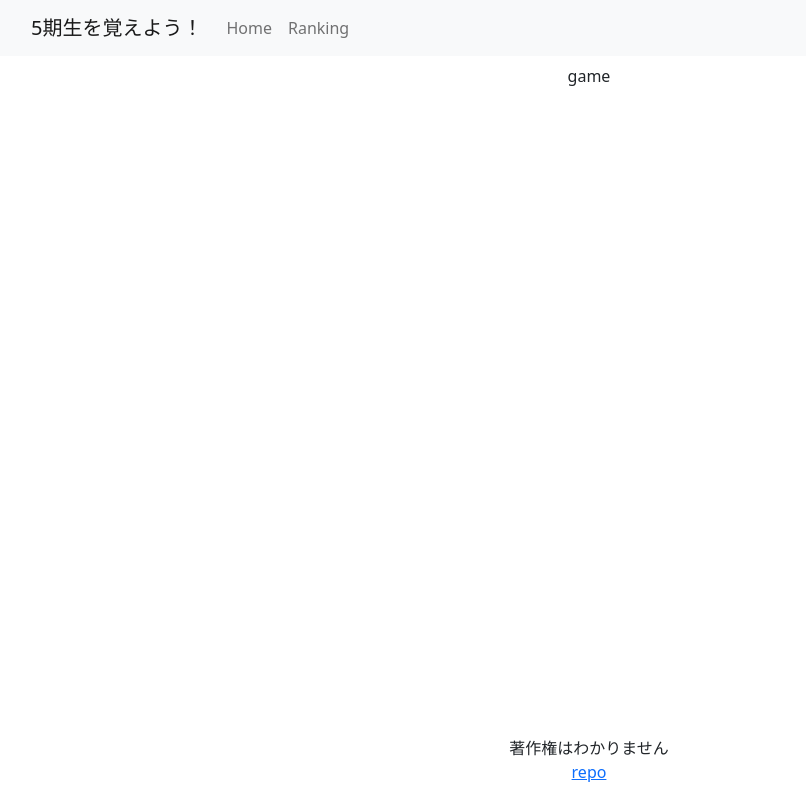
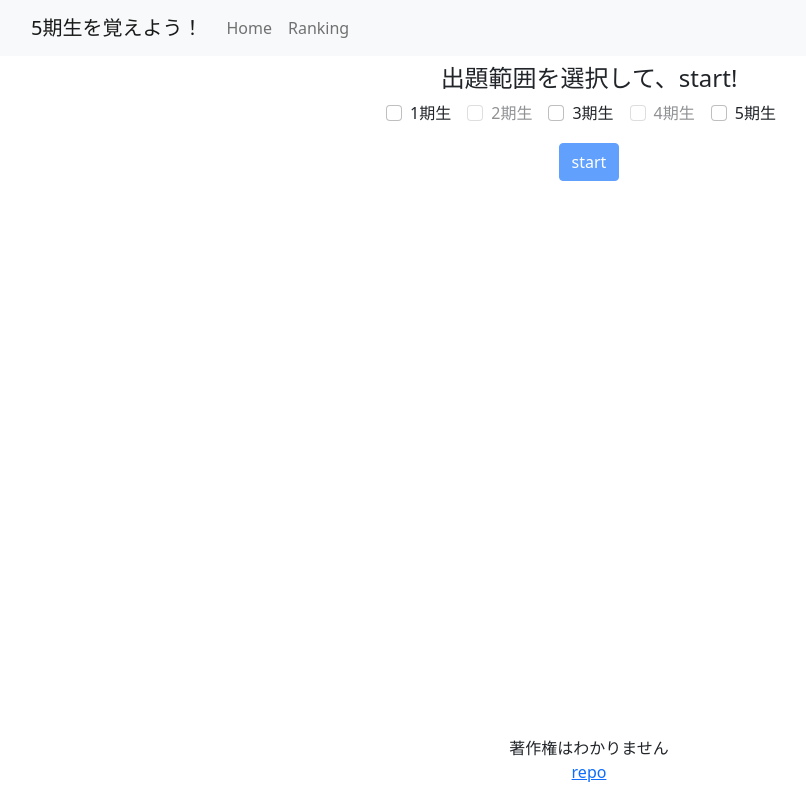
Before and after one commit to Yutarotaro/memorize-fifth-generation, a React (Create React App) app: page /game in a window 1280 px wide. Shown: the whole page, without its empty margins (51-857 px from the left). Built offline with nearby package versions, Linux system fonts and the light colour scheme.

Commit message:
出題範囲を選択できるようにした

```diff
--- a/src/App.js
+++ b/src/App.js
@@ -4,6 +4,8 @@ import CountDown from './countDown'
 import {Carousel, Button, Navbar, Container, Nav } from 'react-bootstrap'
 import { BrowserRouter, Route, Routes } from 'react-router-dom';
 import NotFound from './template/NotFound';
+import Game from './Game';
+import Start from './Start';
 
 
 function Header(){
@@ -119,7 +121,7 @@ function Top(){
 			</div>
 
 
-			<Button href="/game">Start </Button>
+			<Button href="/game">Play</Button>
 
 		</div>
 	);
@@ -141,7 +143,6 @@ function Footer() {
 }
 
 
-
 function App() {
   return (
     <div className="App">
@@ -150,7 +151,7 @@ function App() {
     	<BrowserRouter>
 		<Routes>
 			<Route exact path={`/`} element={<Top />}/>
-			<Route path={`/game`} element={<CountDown />} />
+			<Route path={`/game`} element={<Game />} />
 			<Route path={`/*`} element={<NotFound />} />
 		</Routes>
 	</BrowserRouter>
--- a/src/Game.js
+++ b/src/Game.js
@@ -1,18 +1,77 @@
 import React, { useState, useEffect } from 'react';
 import './App.css';
 import CountDown from './countDown';
-import {Carousel, Button, Navbar, Container, Nav } from 'react-bootstrap'
+import {Form, ButtonGroup, Dropdown ,Carousel, Button, Navbar, Container, Nav } from 'react-bootstrap'
 import { HashRouter, BrowserRouter, Route, Routes } from 'react-router-dom';
 
 
+const info = [
+	{
+		id:0,
+		label:"1期生",
+		is_ready:true,
+	},
+	{
+		id:1,
+		label:"2期生",
+		is_ready:false,
+	},
+	{
+		id:2,
+		label:"3期生",
+		is_ready:true,
+	},
+	{
+		id:3,
+		label:"4期生",
+		is_ready:false,
+	},
+	{
+		id:4,
+		label:"5期生",
+		is_ready:true,
+	},
+];
 
 function Game() {
-  return (
-    <div>
-	  game
-    </div>
-  );
+	var [checked, setChecked]  = useState(0);
+	const [nowPlay, setNowPlay] = useState(false);
+
+	return (
+	    <div>
+		  {
+		  nowPlay?<CountDown checked={checked}/>
+		  :
+		<Form>
+		    <div className="mb-3">
+			  <h4>出題範囲を選択して、start!</h4>
+			  {info.map((prop, i)=>(
+				  prop.is_ready ?
+			      <Form.Check
+				inline
+				label={`${prop.label}`}
+				type="checkbox"
+				onChange={()=>{if(checked & (1 << i)){checked -= (1 << i);}else{checked += (1 << i);}console.log(checked);setChecked(checked);}}/>
+				:
+			      <Form.Check
+				inline
+				label={`${prop.label}`}
+				type="checkbox"
+				disabled/>
+
+			  ))}
+		    </div>
+		</Form>
+			}
+		  {!nowPlay
+				  ?(checked?<Button onClick={()=>{setNowPlay(!nowPlay)}}>start</Button>
+				  :<Button disabled>start</Button>):<br/>}
+
+	    </div>
+	  );
 }
 
 
+
+
 export default Game;
--- /dev/null
+++ b/src/Play.js
@@ -0,0 +1,19 @@
+import React, { useState, useEffect } from 'react';
+import './App.css';
+import CountDown from './countDown';
+import {Form, ButtonGroup, Dropdown ,Carousel, Button, Navbar, Container, Nav } from 'react-bootstrap'
+import { HashRouter, BrowserRouter, Route, Routes } from 'react-router-dom';
+import config from './config';
+import display from './display';
+
+
+function Play(props){
+	const checked = props.checked;
+
+
+
+	return(<h1>開始</h1>);
+}
+
+
+export default Play;
--- /dev/null
+++ b/src/Start.js
@@ -0,0 +1,18 @@
+import React, { useState, useEffect } from 'react';
+import './App.css';
+import CountDown from './countDown';
+import {Form, ButtonGroup, Dropdown ,Carousel, Button, Navbar, Container, Nav } from 'react-bootstrap'
+import { HashRouter, BrowserRouter, Route, Routes } from 'react-router-dom';
+
+
+function Start() {
+  return (
+    <div>
+	  <CountDown/>
+	  <p>スタート</p>
+    </div>
+  );
+}
+
+
+export default Start;
--- /dev/null
+++ b/src/config.js
@@ -0,0 +1,4 @@
+const config = {
+"generations":5
+};
+export default config;
--- a/src/countDown.js
+++ b/src/countDown.js
@@ -1,25 +1,22 @@
 import React from 'react';
 import Countdown from 'react-countdown';
 import Game from './Game';
+import Play from './Play';
+import Start from './Start';
+import display from './display';
 
+const CountDown = (props) => {
+	const renderer = ({hours, minutes, seconds, completed}) => {
+		return (completed) ? <Play checked={props.checked}/>:<h2>{seconds}</h2>;
+		}
 
-const renderer = ({hours, minutes, seconds, completed}) => {
-	if(completed){
-		return <Game />
-	}else{
-		return (
-
-			<h2>{seconds}</h2>
-		);
-	}
-}
-
-const CountDown = () => {
 	return (
 		<div>
+			<h1> {display(props.checked)} </h1>
 			<Countdown date={Date.now() + 5000} renderer={renderer} />
 		</div>
 	);
 }
 
+
 export default CountDown;
--- /dev/null
+++ b/src/display.js
@@ -0,0 +1,22 @@
+import config from './config';
+
+function display(checked){
+	var target = "";
+
+	for(var i = 0;i < config.generations;++i){
+		if(checked & (1 << i)){
+			if(target != ""){
+				target += ",";
+			}
+
+			target += String(i+1);
+		}
+	}
+
+	target += "期生タイピング";
+
+	return target;
+
+}
+
+export default display;
--- a/src/template/NotFound.js
+++ b/src/template/NotFound.js
@@ -1,6 +1,4 @@
 import React from 'react'
-import {Container} from 'react-bootstrap'
-import { Link } from 'react-router-dom'
 
 const NotFound=()=>{
   return (
```
